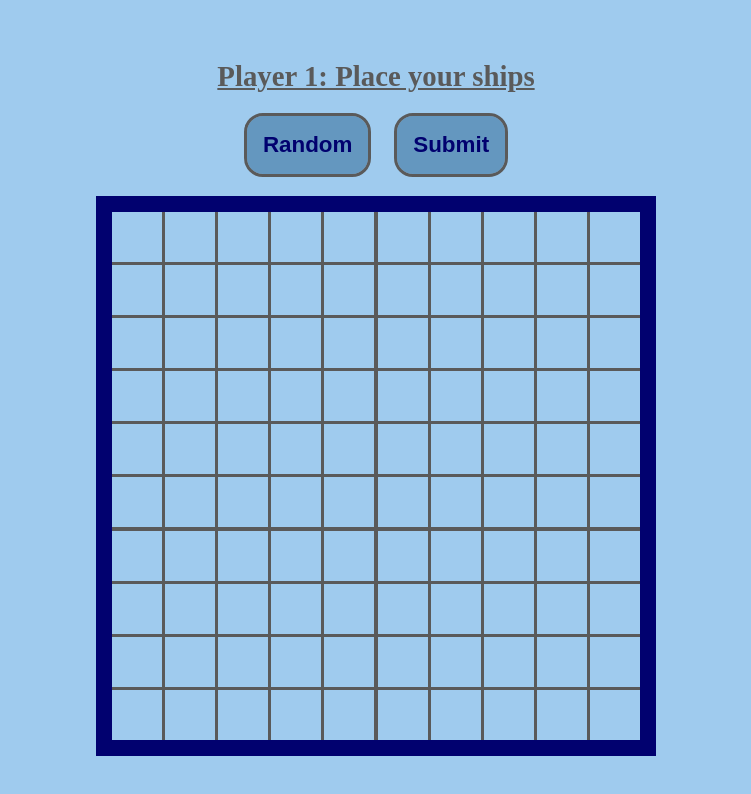
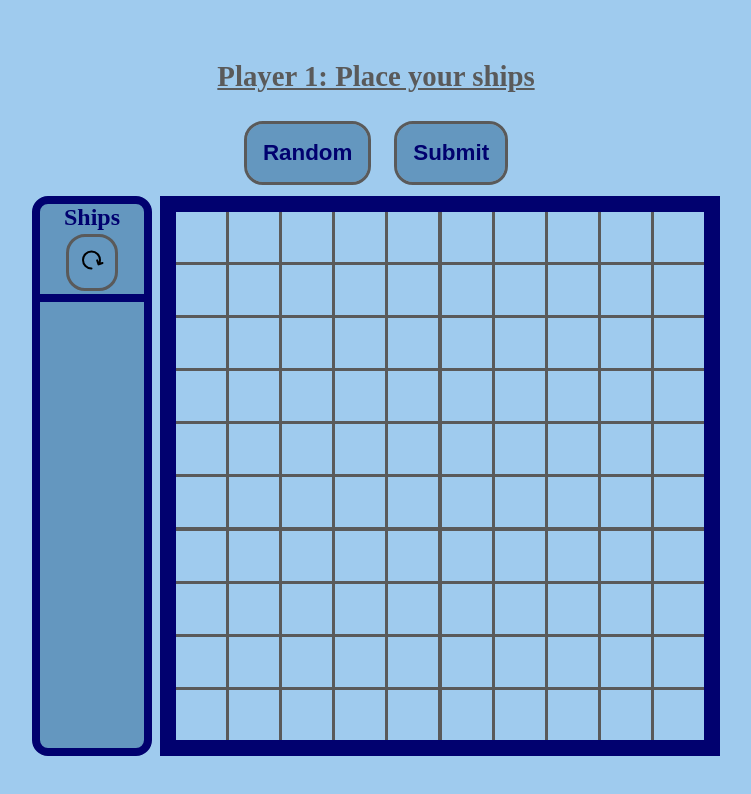
Before and after one commit to Salypse/battleship, a website built with webpack: page src/template.html in a window 1280 px wide. Both pictures are taken after a click on the button "Player VS Player". Shown: the whole page, without its empty margins (264-1015 px from the left). Built offline with nearby package versions, Linux system fonts and the light colour scheme.

Commit message:
Create shipOptions sidebar on placement phase that contains a rotate button

```diff
--- a/src/js/game/placeShip.js
+++ b/src/js/game/placeShip.js
@@ -1,4 +1,5 @@
 import { updatePlacementGridDisplay } from "./grid/grid-display";
+import rotateSvg from "../../images/rotate.svg";
 
 export function placeShips(player, turnText = "Player") {
    return new Promise((resolve) => {
@@ -43,6 +44,31 @@ export function placeShips(player, turnText = "Player") {
       const errorText = document.createElement("p");
       errorText.id = "error-text";
 
+      //Drag and drop ship options
+      const shipOptions = document.createElement("div");
+      shipOptions.id = "ship-options";
+
+      const optionsHeader = document.createElement("div");
+      optionsHeader.id = "options-header";
+
+      const headerText = document.createElement("p");
+      headerText.id = "header-text";
+      headerText.textContent = "Ships";
+
+      const rotateImage = document.createElement("img");
+      rotateImage.src = rotateSvg;
+
+      const rotateButton = document.createElement("button");
+      rotateButton.id = "rotate";
+      rotateButton.addEventListener("click", () => {
+         player.gameBoard.rotate =
+            player.gameBoard.rotate === true ? false : true;
+      });
+      rotateButton.append(rotateImage);
+
+      optionsHeader.append(headerText, rotateButton);
+      shipOptions.append(optionsHeader);
+
       //Initial grid placement display
       const placementGrid = document.createElement("div");
       placementGrid.id = "placement-grid";
@@ -61,6 +87,7 @@ export function placeShips(player, turnText = "Player") {
          currentTurnText,
          placeShipsHeader,
          errorText,
+         shipOptions,
          placementGrid
       );
       body.append(placeShipsPage);
--- a/src/styles.css
+++ b/src/styles.css
@@ -90,7 +90,14 @@ button:active {
    color: var(--text-blue);
 }
 
+button img {
+   width: min(3vw, 3vh);
+   height: auto;
+}
+
 #current-turn {
+   grid-area: 1 / 1 / 2 / -1;
+
    text-align: center;
    font-size: clamp(1.1rem, 5vw, 1.8rem);
    font-weight: 700;
@@ -101,15 +108,53 @@ button:active {
    text-decoration: underline;
 }
 
+#place-ships-page {
+   display: grid;
+   grid-template-columns: auto 1fr;
+   grid-template-rows: auto auto 1fr;
+
+   gap: 0.5rem;
+}
+
 #place-ships-header {
+   grid-area: 2 / 1 / 3 / -1;
    display: flex;
    justify-content: center;
    gap: 1rem;
+}
 
-   margin: 1rem;
+#ship-options {
+   width: min(15vw, 15vh);
+   height: min(70vw, 70vh);
+
+   background-color: var(--background-light-blue);
+
+   border: solid var(--text-blue) 0.5rem;
+   border-radius: 1rem;
+}
+
+#header-text {
+   color: var(--text-blue);
+   font-size: clamp(1rem, 4vw, 1.5rem);
+   font-weight: 700;
+}
+
+#options-header {
+   border-bottom: solid var(--text-blue) 0.5rem;
+
+   display: flex;
+   align-items: center;
+   flex-direction: column;
+}
+
+#rotate {
+   font-size: clamp(0.7rem, 2vw, 1rem);
+   padding: 0.7rem;
 }
 
 #error-text {
+   display: none;
+
    margin: 0.5rem;
    text-align: center;
    font-size: clamp(1rem, 2.5vw, 1.5rem);
```
Also changed, not shown: src/images/rotate.svg (added).
